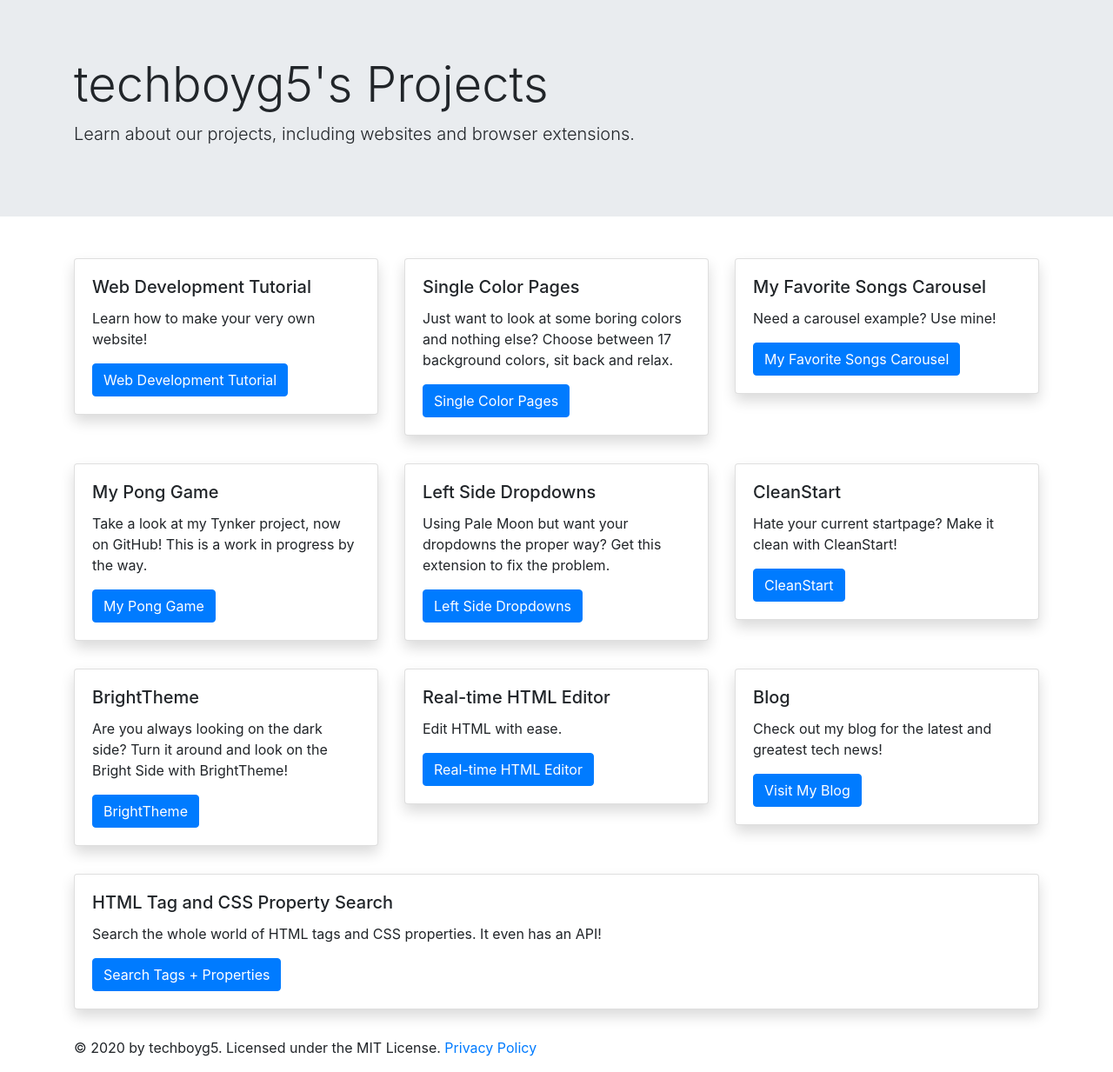
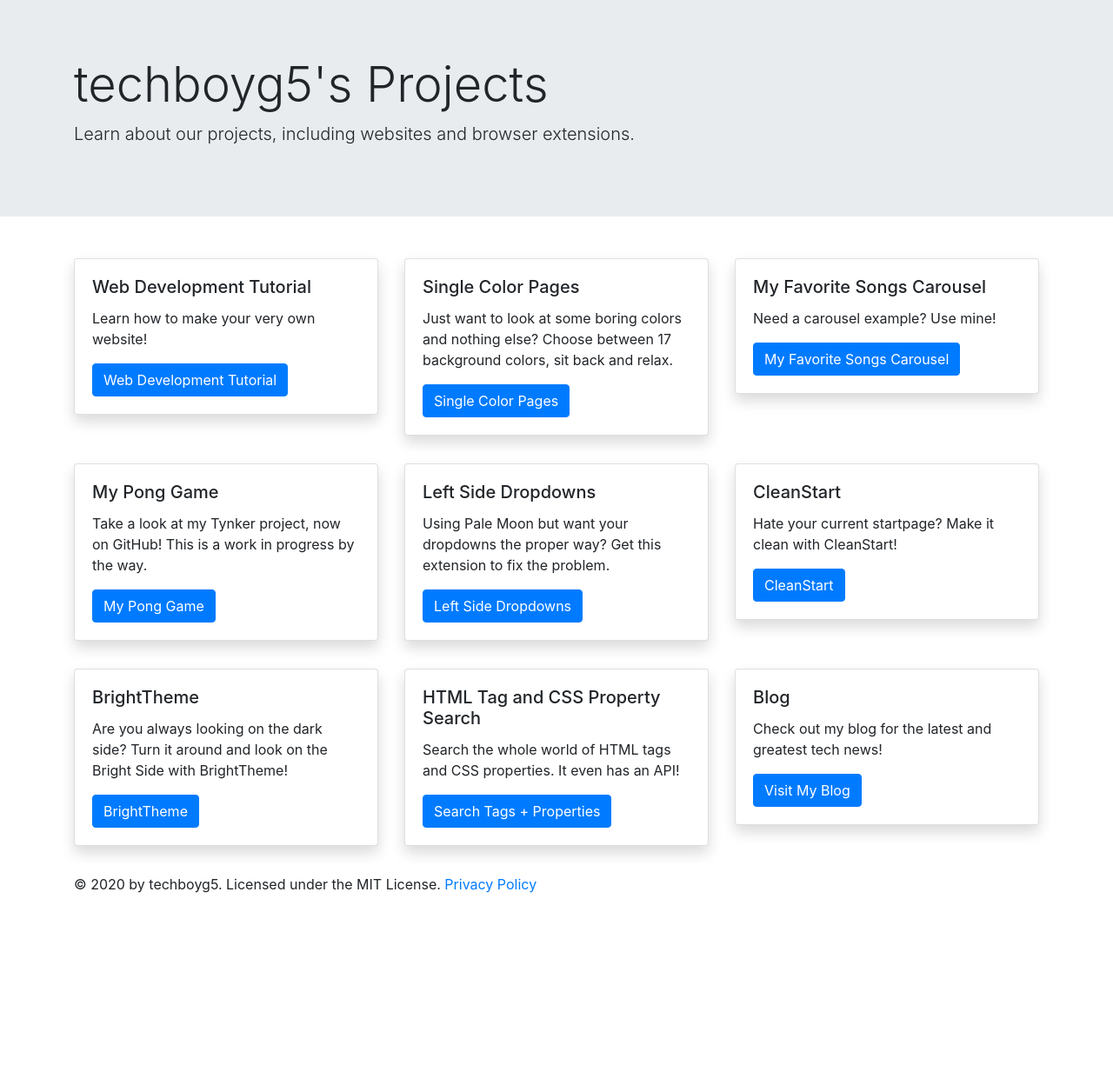
Before and after one commit to techboyg5/techboyg5.github.io, a Jekyll site: the page index.html, which Jekyll copies as it is, in a window 1280 px wide. Shown: the whole page at 87% size. Built offline with Jekyll 4.4.1, drawn with Linux system fonts in a browser that asks for light colours; after the commit the page ends 1045 px from its top, so only the background shows below that.

Commit message:
Remove rthtme

```diff
--- a/index.html
+++ b/index.html
@@ -95,9 +95,9 @@
               <div class="col-sm">
                 <div class="card shadow my-3">
                     <div class="card-body">
-                        <h5 class="card-title">Real-time HTML Editor</h5>
-                        <p class="card-text">Edit HTML with ease.</p>
-                        <a href="https://projects.techboyg5blog.com/realtimeeditor.html" class="btn btn-primary stretched-link">Real-time HTML Editor</a>
+                        <h5 class="card-title">HTML Tag and CSS Property Search</h5>
+                        <p class="card-text">Search the whole world of HTML tags and CSS properties. It even has an API!</p>
+                        <a href="https://projects.techboyg5blog.com/tagsearch/" class="btn btn-primary stretched-link">Search Tags + Properties</a>
                     </div>
                 </div>
             </div>
@@ -111,17 +111,6 @@
                 </div>
             </div>
           </div>
-            <div class="row">
-                <div class="col-sm">
-                <div class="card shadow my-3">
-                    <div class="card-body">
-                        <h5 class="card-title">HTML Tag and CSS Property Search</h5>
-                        <p class="card-text">Search the whole world of HTML tags and CSS properties. It even has an API!</p>
-                        <a href="https://projects.techboyg5blog.com/tagsearch/" class="btn btn-primary stretched-link">Search Tags + Properties</a>
-                    </div>
-                </div>
-            </div>
-            </div>
             <footer class="my-3">
                 <p>&copy; 2020 by techboyg5. Licensed under the MIT License. <a href="/privacy.html">Privacy Policy</a></p>
             </footer>
```
